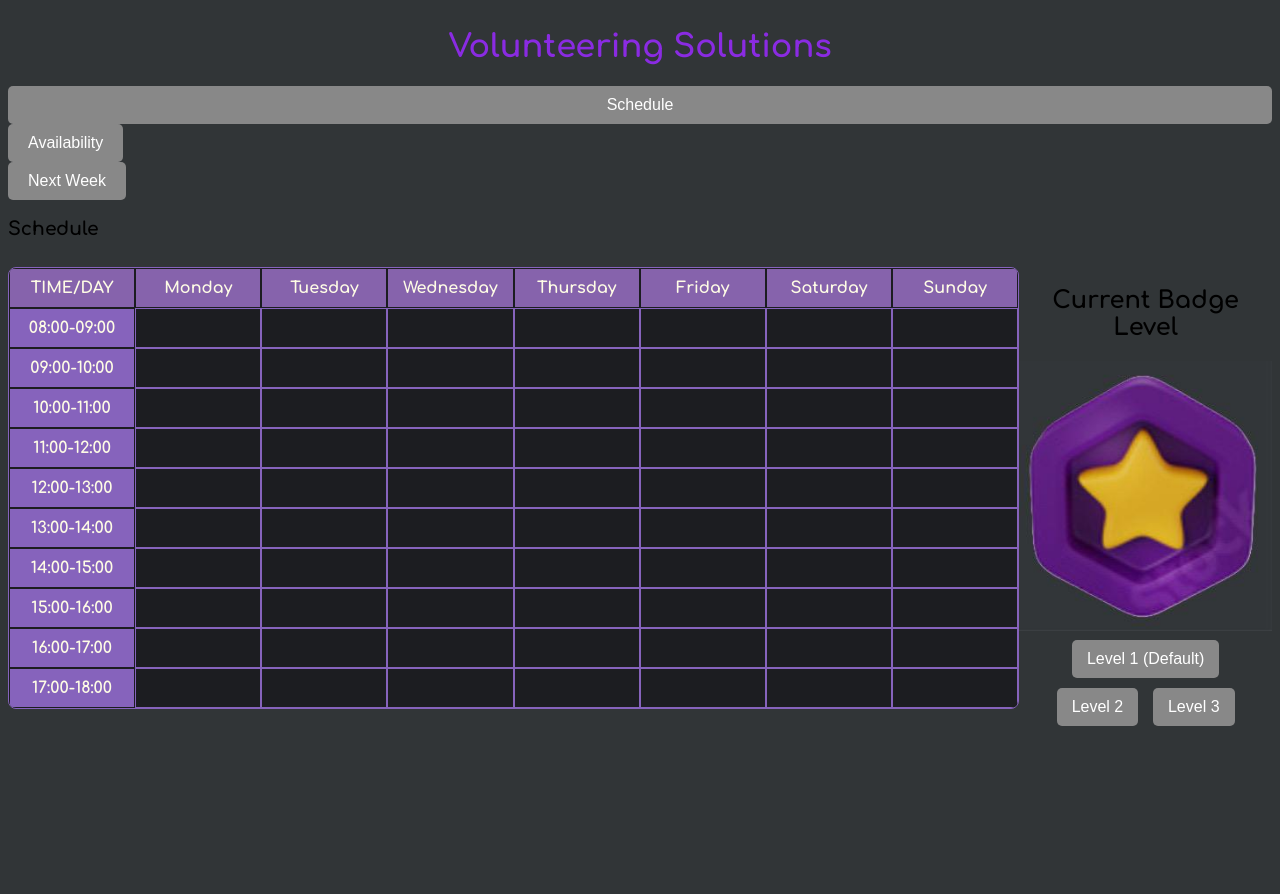
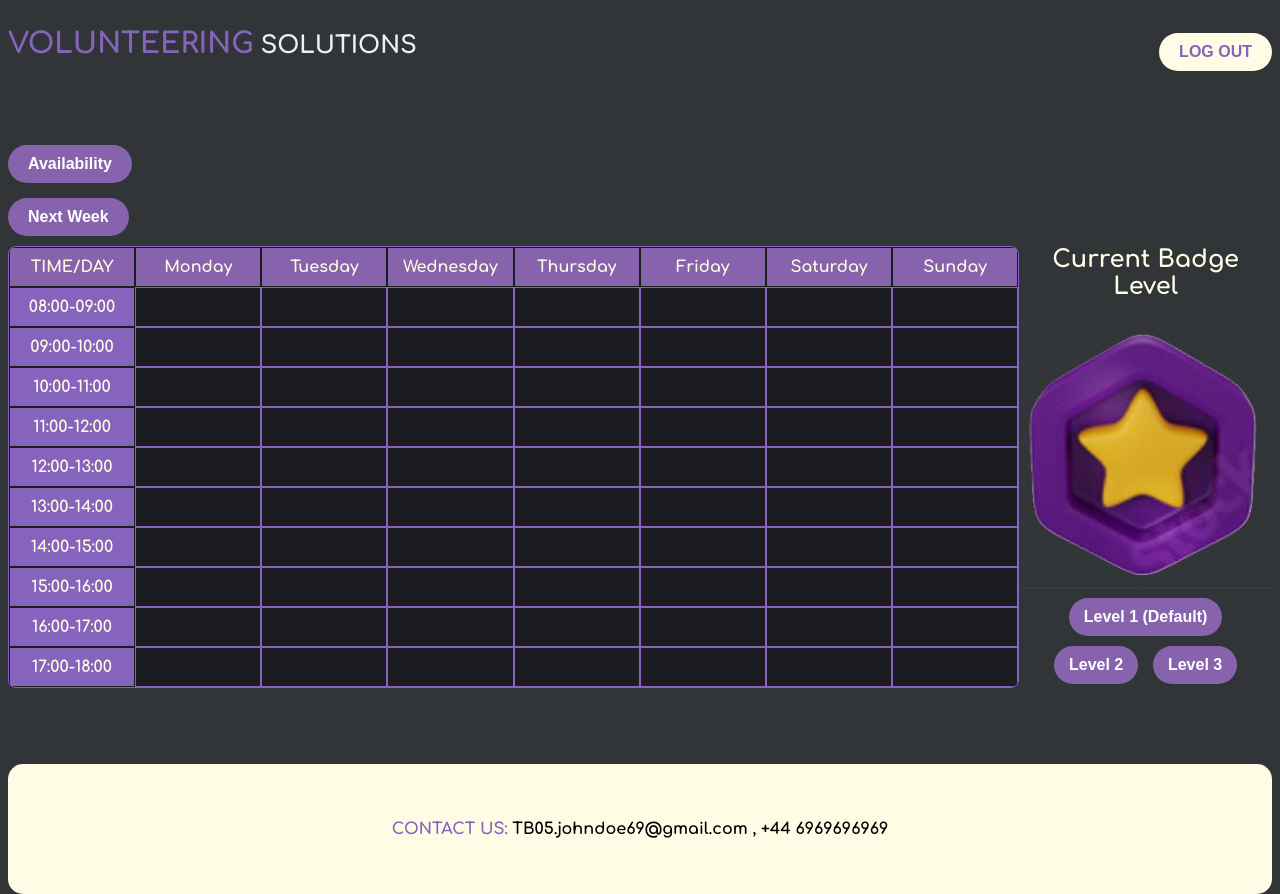
Before and after one commit to tylerglendinning69/KV6002_GroupProject, a PHP site: page /VolunteerHome.html in a window 1280 px wide. Before the commit the page ends 726 px from the top, so only its background shows below. Run offline with PHP 8.4, Linux system fonts and the light colour scheme.

Commit message:
Added CSS

```diff
--- a/TB05_Project/TB05css.css
+++ b/TB05_Project/TB05css.css
@@ -745,6 +745,7 @@ a {
 .nav-bar{
     display: flex;
     justify-content: space-between;
+    margin-bottom: 50px;
 }
 
 .logout-container{
@@ -825,3 +826,14 @@ a {
     font-weight: bold;
     margin-top: 50px;
 }
+
+#addVolunteerForm .sideBtns{
+    width: 100%;
+    margin-top: 5px;
+
+}
+
+#addVolunteerForm label{
+    margin-top: 10px;
+
+}
--- a/TB05_Project/VInputPreferences.html
+++ b/TB05_Project/VInputPreferences.html
@@ -10,9 +10,11 @@
         <link href="https://fonts.googleapis.com/css2?family=Comfortaa:wght@300..700&display=swap" rel="stylesheet">
     </head>
     <body>
+
         <header>
             <h1>Volunteer Preferences</h1>
         </header>
+        <a href="VolunteerHome.html"><button class="sideBtns">Schedule</button></a>
 
         <!-- Volunteer Selection Dropdown -->
         <h3 class="heading2">Select Volunteer:</h3>
--- a/TB05_Project/VolunteerHome.html
+++ b/TB05_Project/VolunteerHome.html
@@ -9,30 +9,38 @@
         <meta name="viewport" content="width=device-width, initial-scale=1.0">
         <title>Volunteer Home</title>
     </head>
-    <header>
-        <h1>Volunteering Solutions</h1>
-    </header>
     <body>
-        <button name="ScheduleButton" type="button">Schedule</button>
-        <a href="VInputPreferences.html"><button name="VInputPreferences" type="button">Availability</button></a>
-        <a href="VFollowingWeek.html"><button name="VFollowingWeek" type="button">Next Week</button></a>
-        <h3>Schedule</h3>
+        <nav class="nav-bar">
+            <header>
+                <h2 class="logoHeading"><span class="heading1">VOLUNTEERING</span> SOLUTIONS</h2>
+            </header>
+            <div class="logout-container">
+                <a href="Login.html"><button  class="extraBtns">LOG OUT</button></a>
+            </div>
+        </nav>
+
+        <a href="VInputPreferences.html"><button name="VInputPreferences" type="button" class="sideBtns btnMargin">Availability</button></a>
+        <a href="VFollowingWeek.html"><button name="VFollowingWeek" type="button" class="sideBtns btnMargin">Next Week</button></a>
+
 
         <div class="MngHome">
             <div class="MngScedule">
                 <div class="schedule" id="schedule"></div>
             </div>
             <div>
-                <h2>Current Badge Level</h2>
+                <h2 class="bold-heading" style="margin-top: 0;">Current Badge Level</h2>
                 <div class="gamification-container">
                     <img id="gamificationImage" src="BadgeLvl1_background.jpeg" alt="Gamification Image" style="max-width: 100%; height: auto;">
                     <div class="image-buttons">
-                        <button onclick="changeImage('BadgeLvl1_background.jpeg')">Level 1 (Default)</button>
-                        <button onclick="changeImage('BadgeLvl2_background.jpeg')">Level 2</button>
-                        <button onclick="changeImage('BadgeLvl3_background.jpeg')">Level 3</button>
+                        <button onclick="changeImage('BadgeLvl1_background.jpeg')" class="sideBtns">Level 1 (Default)</button>
+                        <button onclick="changeImage('BadgeLvl2_background.jpeg')" class="sideBtns">Level 2</button>
+                        <button onclick="changeImage('BadgeLvl3_background.jpeg')" class="sideBtns">Level 3</button>
                     </div>
                 </div>
             </div>
+        </div>
+        <div class="footer">
+            <p class="footer-content"> <span class="fcontent">CONTACT US:</span>  TB05.johndoe69@gmail.com , +44 6969696969</p>
         </div>
         <script>
             const scheduleContainer = document.getElementById('schedule');
```
Also changed, not shown: TB05_Project/MAddVolunteer.html (+20 -9 lines), TB05_Project/MEditShift.html (+8 -0 lines), TB05_Project/MInputPreferences.html (+8 -0 lines), TB05_Project/MWorkHours.html (+8 -0 lines).
